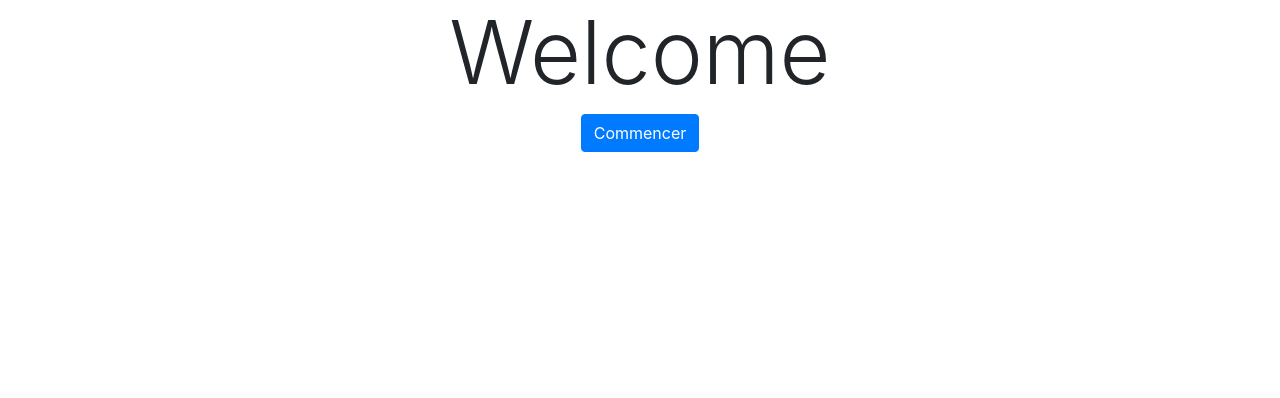
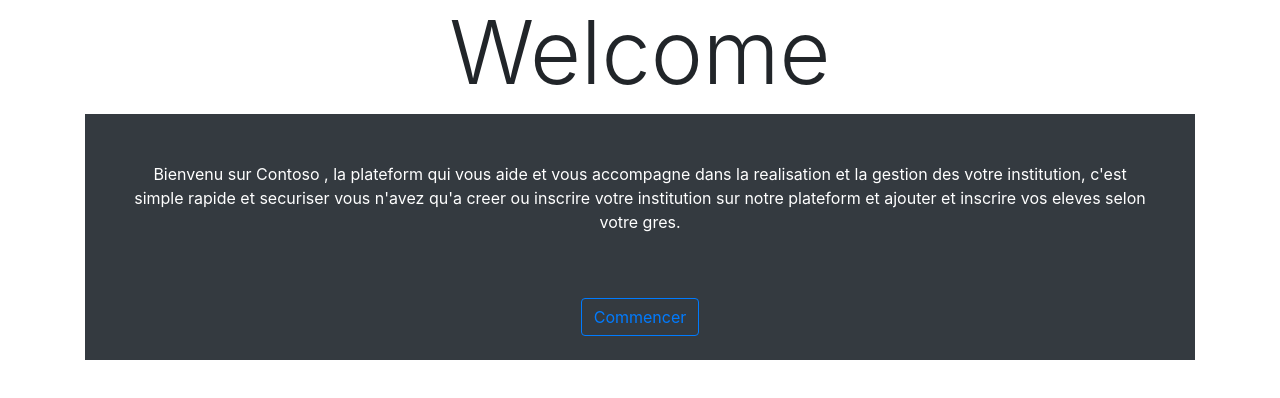
Before and after one commit to Eel2000/EteyeloFullStack_Test, a React (Create React App) app in the folder EteyeloFullStack_Test/eteyelotestclient/: page / in a window 1280 px wide. Shown: the top 398 px of the page. Built offline with nearby package versions, Linux system fonts and the light colour scheme.

Commit message:
Home page designing

```diff
--- a/EteyeloFullStack_Test/eteyelotestclient/src/App.js
+++ b/EteyeloFullStack_Test/eteyelotestclient/src/App.js
@@ -1,16 +1,15 @@
 import React from 'react';
-import logo from './logo.svg';
+
 import './App.css';
 
-import Button from 'react-bootstrap/Button';
+import { Home } from './components/Home';
+
+
 
 function App() {
   return (
       <div className="App">
-          <div className="container">
-              <h1 className="display-2">Welcome</h1>
-              <Button variant="primary">Commencer</Button>
-          </div>
+          <Home/>
     </div>
   );
 }
--- /dev/null
+++ b/EteyeloFullStack_Test/eteyelotestclient/src/components/Home.js
@@ -0,0 +1,24 @@
+import React, { Component } from 'react'
+
+import Button from 'react-bootstrap/Button';
+
+export class Home extends Component {
+    render() {
+        return (
+            <div className="container">
+                <h1 className="display-2">Welcome</h1>
+
+                <div className="bg-dark">
+                    <p className="text-white p-5">
+                        Bienvenu sur Contoso , la plateform qui vous aide et vous accompagne dans la realisation
+                        et la gestion des votre institution, c'est simple rapide et securiser vous n'avez qu'a creer
+                        ou inscrire votre institution sur notre plateform et ajouter et inscrire vos eleves
+                        selon votre gres.
+                    </p>
+                    <Button variant="outline-primary" className="mb-4">Commencer</Button>
+                </div>
+            </div>
+
+        );
+    }
+}
```
Also changed, not shown: EteyeloFullStack_Test/eteyelotestclient/src/components/Commencer.js (added, +13 -0 lines), 1 other file (tests, documents, lock files or other folders).
